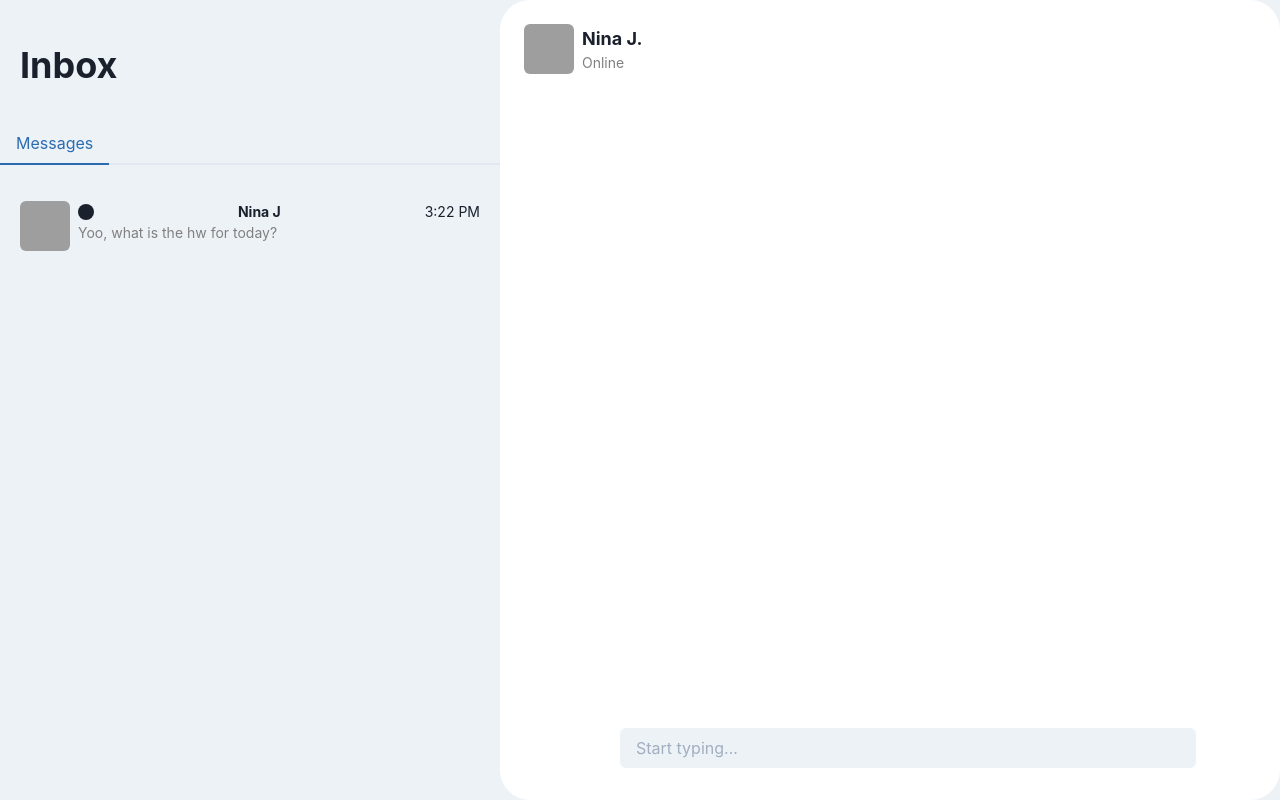
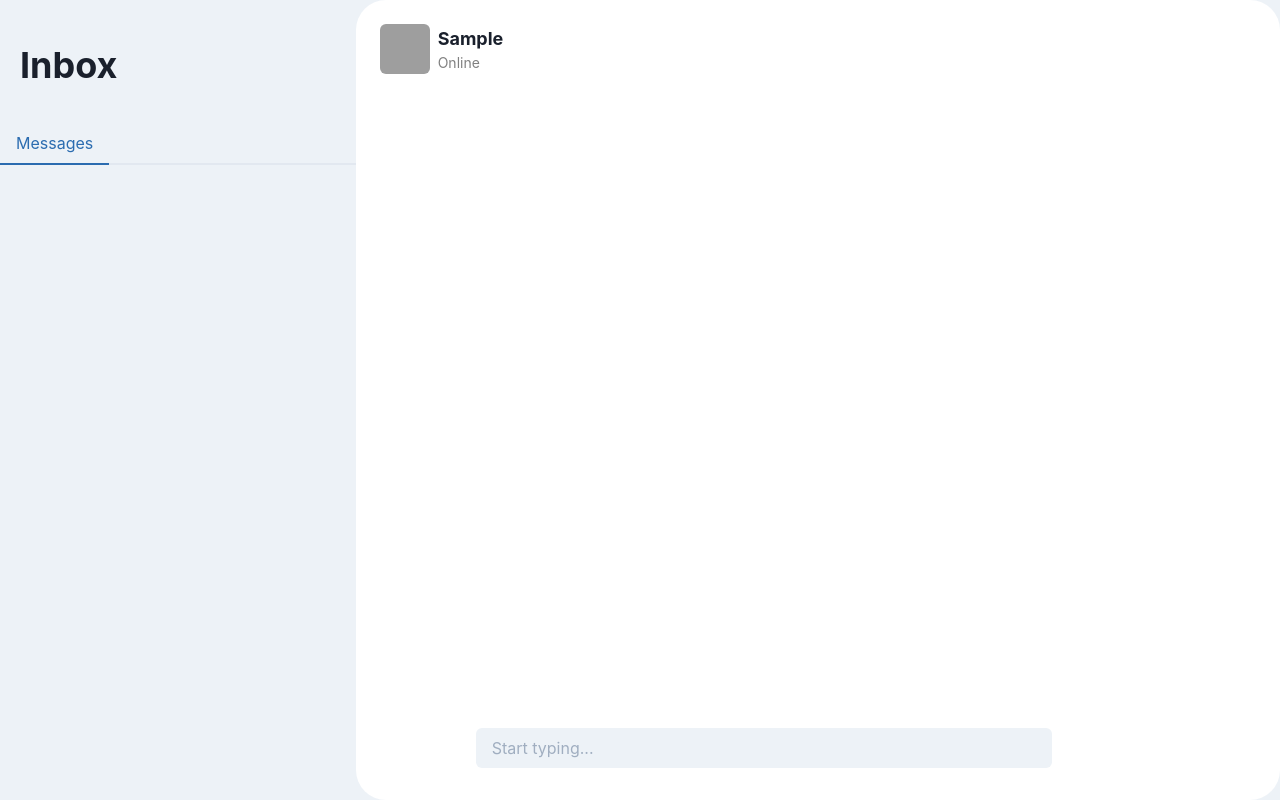
Before and after one commit to ninajhun/private-messaging-room, a React (Create React App) app: page / in a window 1280 px wide. Both pictures are taken after typing "Sample" into the empty fields and a click on the button "Submit". Built offline with nearby package versions, Linux system fonts and the light colour scheme; grey boxes are pictures that could not be loaded.

Commit message:
pass username to socket

```diff
--- a/src/components/ChatRoomView.js
+++ b/src/components/ChatRoomView.js
@@ -7,17 +7,17 @@ import {
   TabPanel,
   Heading,
   VStack,
-  Input,
-  IconButton,
+  // Input,
+  // IconButton,
   ListItem
 } from '@chakra-ui/react';
 import React, { useState, useEffect } from 'react';
 import Conversation from './Conversation'
 import Message from './Message';
-import { AddIcon } from '@chakra-ui/icons';
+// import { AddIcon } from '@chakra-ui/icons';
 import socket from '../socket'
 
-export default function Messages() {
+export default function Messages(props) {
   const [users, updateUsers] = useState([])
 
   const onMessage = (content) => {   //Client(sender)
@@ -48,7 +48,6 @@ export default function Messages() {
       }
     }
   });
-
 
 
   socket.on("users", (users) => {
@@ -90,14 +89,14 @@ return (
 
           <TabPanels>
             <TabPanel px="0">
-              {users.map((user, index) => <ListItem key={index}>{user.userID}</ListItem>)}
-              <Message />
+              {users.map((user, index) => <ListItem key={index}>{user.username}</ListItem>)}
+              {/* <Message /> */}
             </TabPanel>
 
           </TabPanels>
         </Tabs>
       </VStack>
-      <Conversation />
+      <Conversation username={props.username}/>
     </HStack>
   </>
 );
--- a/src/components/Conversation.js
+++ b/src/components/Conversation.js
@@ -1,11 +1,10 @@
 import { Box, Flex, Text, Spacer, Image, Icon, IconButton, HStack, Input, ListItem, UnorderedList } from '@chakra-ui/react';
 import React, { useState, useEffect } from 'react';
-import { PhoneIcon, AddIcon } from '@chakra-ui/icons';
-import { BsFillCameraVideoFill, BsThreeDotsVertical } from 'react-icons/bs';
+import {  AddIcon } from '@chakra-ui/icons';
 import { useForm } from "react-hook-form";
 import socket from "../socket"
 
-export default function Conversation() {
+export default function Conversation(props) {
   const [messages, updateMessages] = useState([])
   const { handleSubmit, register } = useForm();
 
@@ -16,13 +15,12 @@ export default function Conversation() {
     };
   }
 
-  const username = 'Nina'
+  const { username } = props.username
 
   const connectSocket = (username) => {
     socket.auth = { username }
     socket.connect()
   }
-
 
   const onSubmit = function (data) {
     if (data) {
@@ -44,14 +42,16 @@ export default function Conversation() {
     : null
 
 
-  connectSocket(username);
+  if (username) { connectSocket(username)}
+
+
   return (
     <Box bg="white" p={6} ml="0 !important" h="100vh" w="100%" borderRadius={30}>
       <Flex align="center">
         <Image borderRadius="md" src="https://picsum.photos/50" />
         <Box ml={2}>
           <Text fontSize="lg" fontWeight="bold">
-           Nina J.
+           {username}
           </Text>
           <Text fontSize="sm" color="grey">
             Online
--- a/src/socket.js
+++ b/src/socket.js
@@ -1,7 +1,7 @@
 import { io } from "socket.io-client";
 
 const URL = "http://localhost:8080";
-const socket = io(URL);  //might need to change to true { autoConnect: false }
+const socket = io(URL, { autoConnect: false });
 
 socket.onAny((event, ...args) => {
   console.log(event, args);
```
